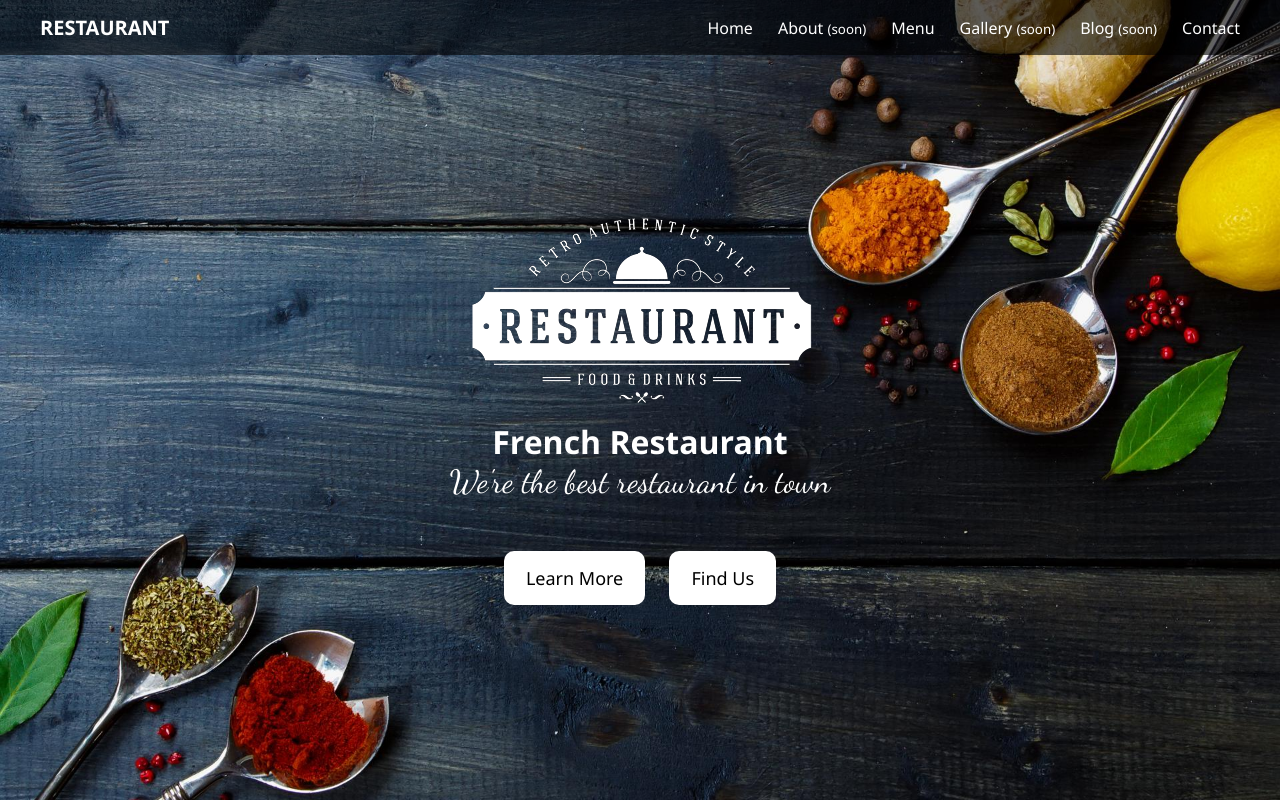
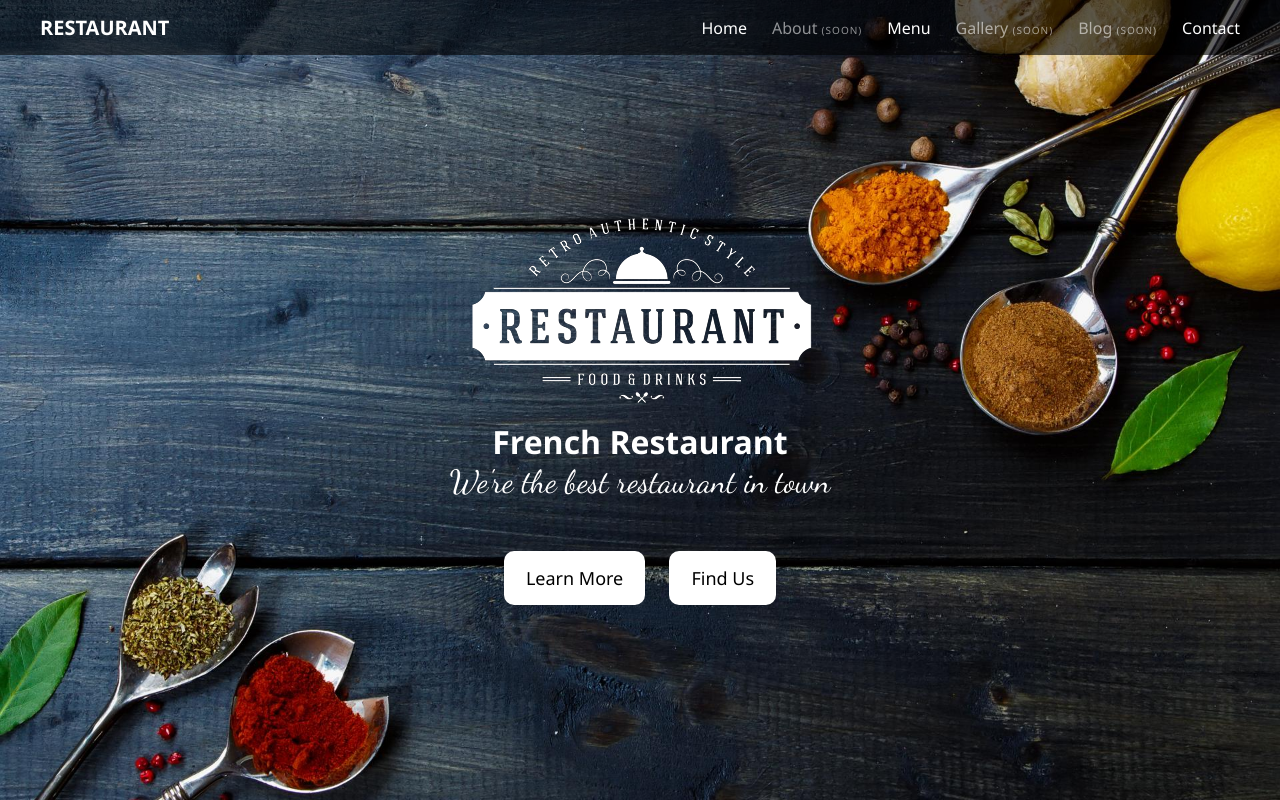
Before and after one commit to islam-osama2024/RESTAURANT, a plain HTML site: page index.html in a window 1280 px wide. Shown: the top 800 px of the page. Drawn offline with Linux system fonts and the light colour scheme.

```diff
--- a/style.css
+++ b/style.css
@@ -335,3 +335,20 @@ body {
         padding: 0 16px;
     }
 }
+
+/* demo/unavailable markers */
+.nav-list a.disabled {
+    opacity: 0.55;
+    cursor: default;
+    pointer-events: none;
+}
+.nav-list a.disabled small {
+    font-size: 10px;
+    letter-spacing: 1px;
+    text-transform: uppercase;
+}
+.demo-note {
+    font-size: 12px;
+    opacity: 0.75;
+    margin-top: 8px;
+}
```
